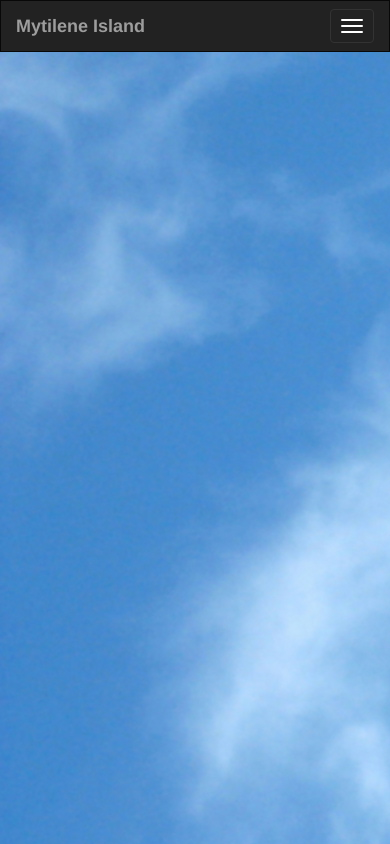
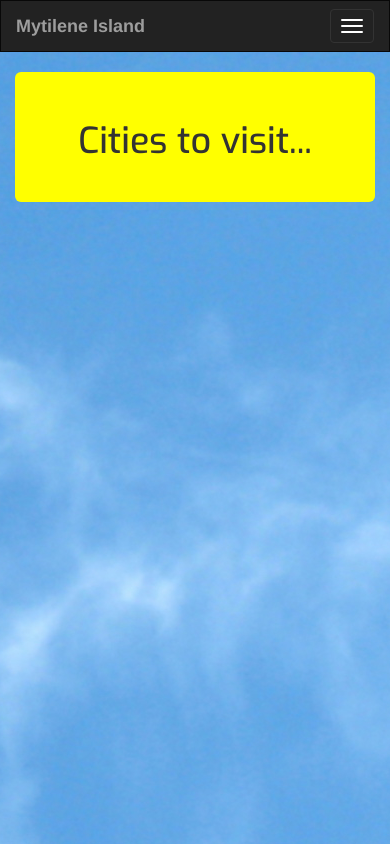
Before and after one commit to Anna-Stefani/commercial-website, a plain HTML site: page Home.html in a window 390 px wide. Drawn offline with nearby package versions, Linux system fonts and the light colour scheme.

Commit message:
Added first tab header and made it responsive

```diff
--- a/Home.html
+++ b/Home.html
@@ -4,16 +4,11 @@
 <head>
     <meta charset="UTF-8">
     <link rel="stylesheet" href="https://stackpath.bootstrapcdn.com/bootstrap/3.3.7/css/bootstrap.min.css" type="text/css" />
-    <script
-        src="https://code.jquery.com/jquery-3.3.1.min.js"
-        integrity="sha256-FgpCb/KJQlLNfOu91ta32o/NMZxltwRo8QtmkMRdAu8="
-        crossorigin="anonymous"></script>
-    <script src="https://maxcdn.bootstrapcdn.com/bootstrap/3.3.7/js/bootstrap.min.js" integrity="sha384-Tc5IQib027qvyjSMfHjOMaLkfuWVxZxUPnCJA7l2mCWNIpG9mGCD8wGNIcPD7Txa" crossorigin="anonymous"></script>
     <link rel="stylesheet" href="https://stackpath.bootstrapcdn.com/font-awesome/4.7.0/css/font-awesome.min.css" type="text/css" />
     <link rel="stylesheet" href="https://cdnjs.cloudflare.com/ajax/libs/hover.css/2.3.1/css/hover-min.css" type="text/css" />
     <meta name="viewport" content="width=device-width, initial-scale-1">
-
-    <meta http-equiv="X-UA-Compatible" content="ie=e
+    <link rel="stylesheet" href="Style.css" type="text/css" />
+    <meta http-equiv="X-UA-Compatible" content="ie=e">
 </head>
 
 <body>
@@ -41,7 +36,7 @@
                             <span class="icon-bar"></span>
                             <span class="icon-bar"></span>
                         </button>
-                    <a href="#" class="navbar-brand"><strong>Mytilene Island</strong></a>
+                    <a href="Home.html" class="navbar-brand"><strong>Mytilene Island</strong></a>
                 </div>
                 <div id="navbarCollapse" class="collapse navbar-collapse">
                     <ul class="nav navbar-nav">
@@ -52,16 +47,32 @@
                     </ul>
                 </div>
             </div>
-
         </nav>
     </div>
+
+    <!----------------Header---------------->
+
+    <div class="container">
+        <div class="row">
+            <div class="col-xs-12 col-sm-12">
+                <section class="callout jumbotron text-center">
+                    <div class="row">
+                        <div class="col-xs-12 col-sm-12">
+                            <h1>Cities to visit...</h1>
+                        </div>
+                    </div>
+                </section>
+            </div>
+        </div>
+    </div>
+
 
 </body>
 
 
 <footer>
-    <link rel="stylesheet" href="Style.css" type="text/css" />
-
+    <script src="https://code.jquery.com/jquery-3.3.1.min.js" integrity="sha256-FgpCb/KJQlLNfOu91ta32o/NMZxltwRo8QtmkMRdAu8=" crossorigin="anonymous"></script>
+    <script src="https://maxcdn.bootstrapcdn.com/bootstrap/3.3.7/js/bootstrap.min.js" integrity="sha384-Tc5IQib027qvyjSMfHjOMaLkfuWVxZxUPnCJA7l2mCWNIpG9mGCD8wGNIcPD7Txa" crossorigin="anonymous"></script>
 </footer>
 
 </html>
--- a/Style.css
+++ b/Style.css
@@ -5,8 +5,11 @@
 body {
     /*Image taken from "http://www.winwallpapers.net/sky-blue/"*/
     background: url("photos/Sky-Blue.jpg");
-    overflow: hidden!important;
+    height: 500px;
+    width: 100%;
+    overflow-x: hidden;
     background-repeat: no-repeat;
+    background-position: center center;
     -webkit-background-size: no-repeat;
     -moz-background-size: no-repeat;
     -o-background-size: no-repeat;
@@ -14,18 +17,21 @@ body {
 
 /*------------------------------------------------------------------Navbar*/
 
+.navigation {
+    margin: 0;
+    margin-left: 0;
+    margin-right: 0;
+}
 
+/*------------------------------------------------------------------Jumbotron header*/
 
-
-
-
-
-
-
-
-
-
-
-
+.jumbotron {
+    margin: 0px;
+    background-color: #FFFF00;
+    font-size: 7px;
+    font-weight: 300;
+    font-family: "Exo", sans-serif;
+    overflow-x: hidden;
+}
 
 /*---------------------------------------------------------Media Queries*/
```
Lines whose indentation alone changed are shown as unchanged.
